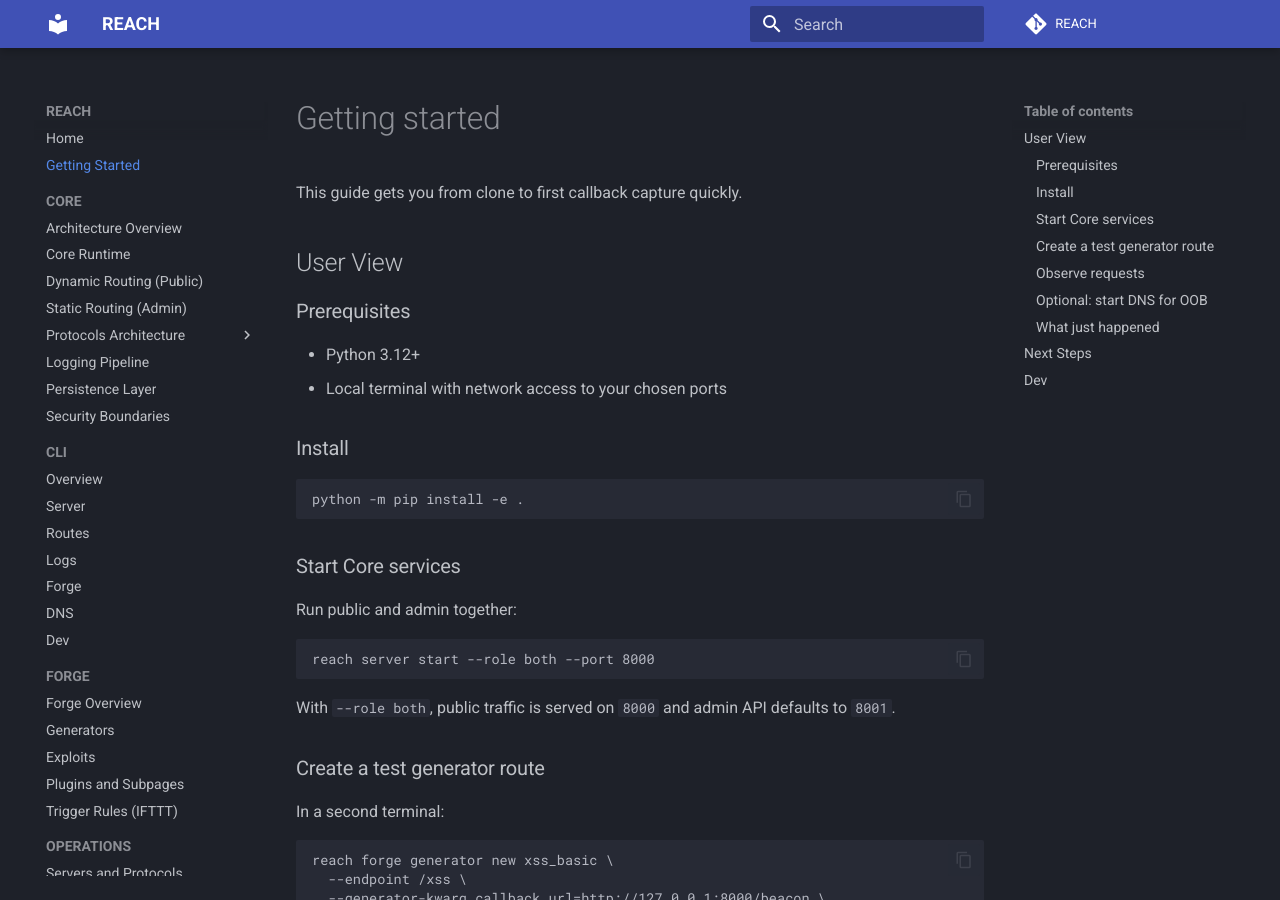
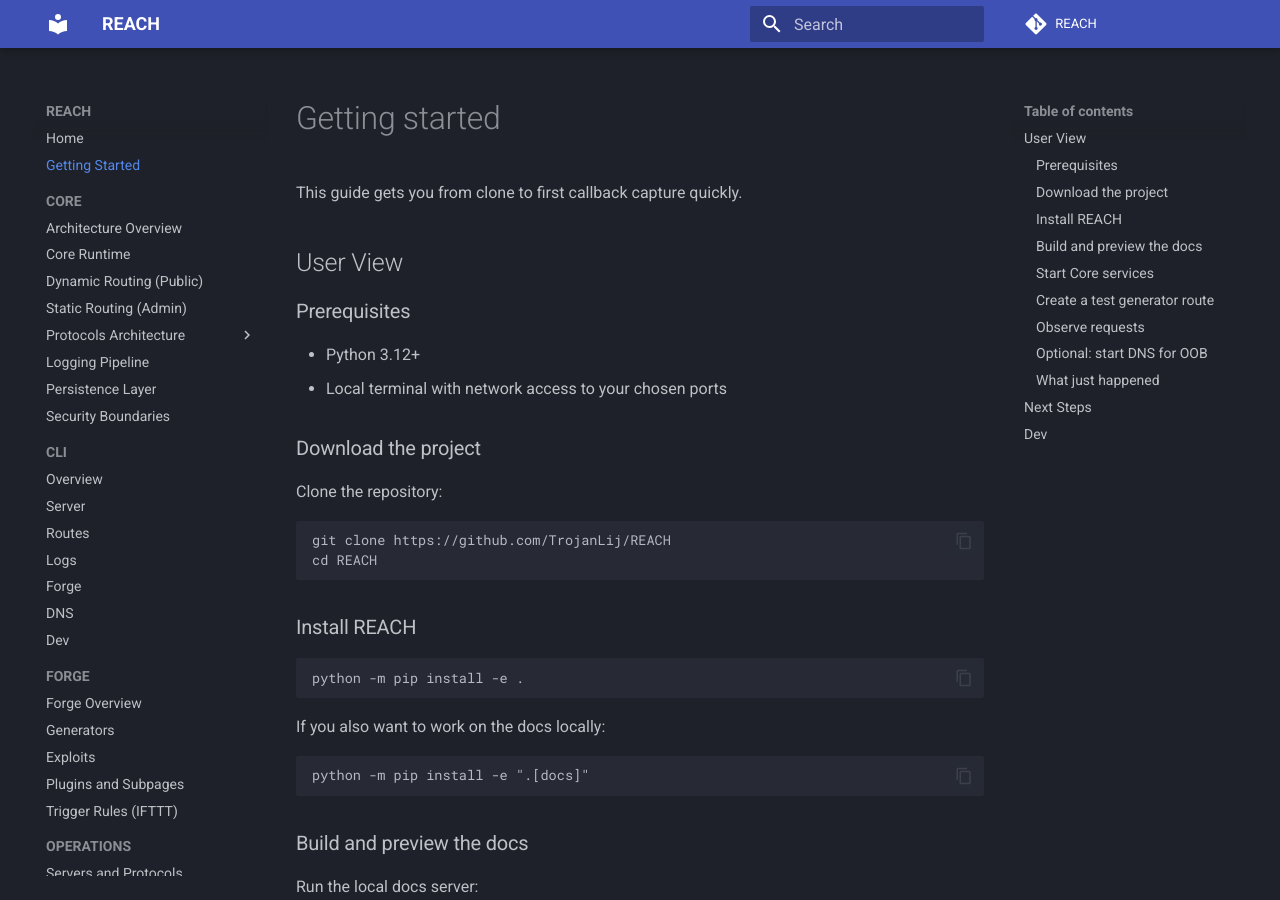
Before and after one commit to TrojanLij/REACH, an MkDocs documentation site: the page built from docs/getting-started.md, in a window 1280 px wide and 900 px high. Built offline with MkDocs 1.6.1 and Material for MkDocs 9.7.7, drawn with Linux system fonts in a browser that asks for light colours; comment, search, counter and statistics services are not loaded; some of the changed text lies outside the part shown.

Commit message:
fixed a few issues with the readme
added a few key points like how to install... might be quite important

````diff
--- a/docs/getting-started.md
+++ b/docs/getting-started.md
@@ -9,11 +9,36 @@ This guide gets you from clone to first callback capture quickly.
 - Python 3.12+
 - Local terminal with network access to your chosen ports
 
-### Install
+### Download the project
+
+Clone the repository:
+
+```bash
+git clone https://github.com/TrojanLij/REACH
+cd REACH
+```
+
+### Install REACH
 
 ```bash
 python -m pip install -e .
 ```
+
+If you also want to work on the docs locally:
+
+```bash
+python -m pip install -e ".[docs]"
+```
+
+### Build and preview the docs
+
+Run the local docs server:
+
+```bash
+mkdocs serve
+```
+
+Then open `http://127.0.0.1:8000`.
 
 ### Start Core services
 
````
Also changed, not shown: other parts of docs/getting-started.md (+1 -0 lines), README.md (+29 -11 lines), docs/core/logging-pipeline.md (+1 -1 lines), docs/index.md (+24 -0 lines), docs/operations/deployment.md (+0 -1 lines).
